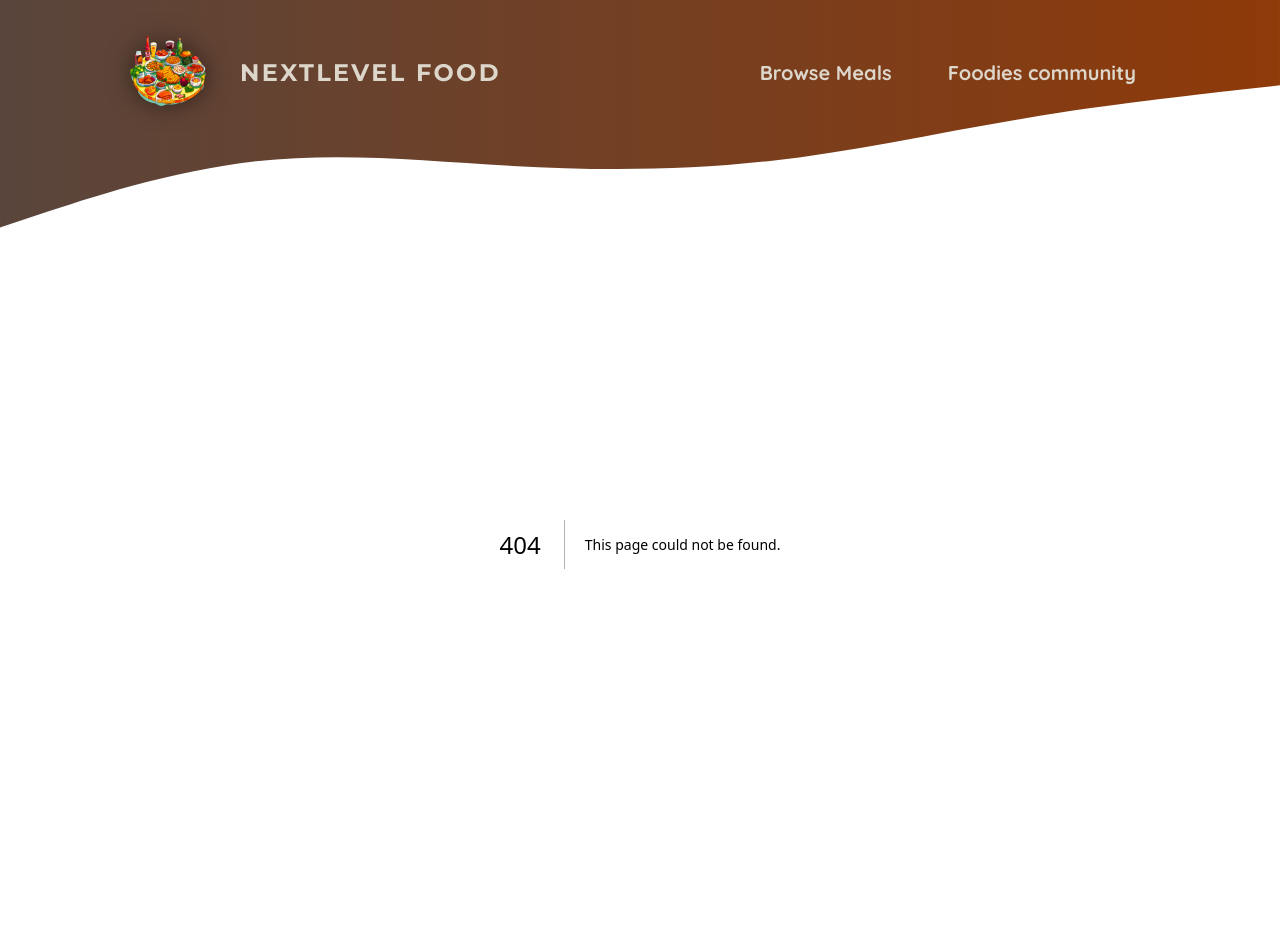
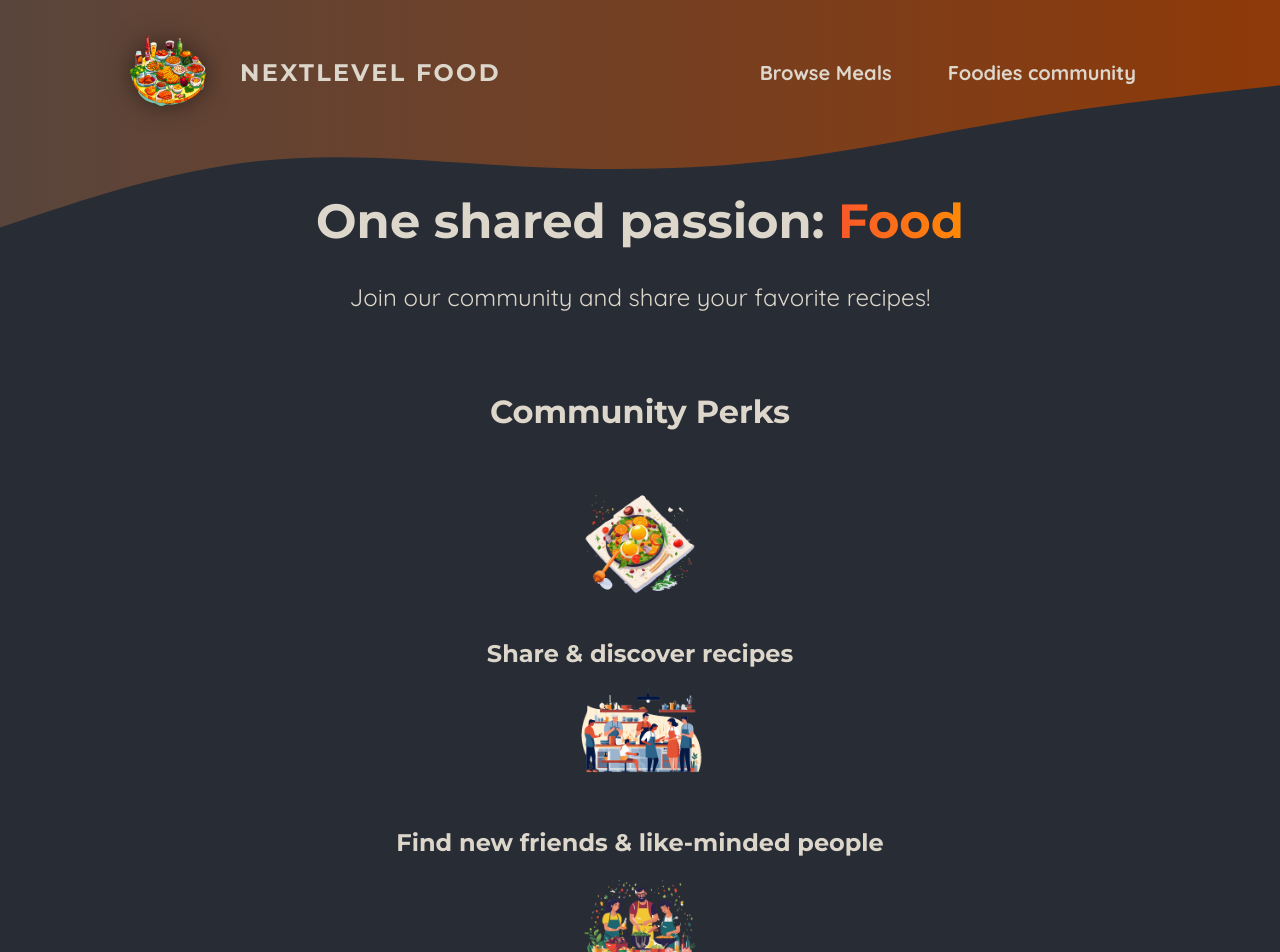
Before and after one commit to cristian-corbalan/the-foodies-app, a Next.js app: page /community in a window 1280 px wide. Before the commit this address had no page. Shown: the top 952 px of the page. Built offline with nearby package versions, Linux system fonts and the light colour scheme.

Commit message:
Create community page

```diff
--- /dev/null
+++ b/app/community/page.js
@@ -0,0 +1,40 @@
+import Image from 'next/image';
+
+import mealIcon from '@/assets/icons/meal.png';
+import communityIcon from '@/assets/icons/community.png';
+import eventsIcon from '@/assets/icons/events.png';
+import classes from './page.module.css';
+
+export default function CommunityPage() {
+  return (
+    <>
+      <header className={classes.header}>
+        <h1>
+          One shared passion: <span className={classes.highlight}>Food</span>
+        </h1>
+        <p>Join our community and share your favorite recipes!</p>
+      </header>
+      <main className={classes.main}>
+        <h2>Community Perks</h2>
+
+        <ul className={classes.perks}>
+          <li>
+            <Image src={mealIcon} alt="A delicious meal" />
+            <p>Share & discover recipes</p>
+          </li>
+          <li>
+            <Image src={communityIcon} alt="A crowd of people, cooking" />
+            <p>Find new friends & like-minded people</p>
+          </li>
+          <li>
+            <Image
+              src={eventsIcon}
+              alt="A crowd of people at a cooking event"
+            />
+            <p>Participate in exclusive events</p>
+          </li>
+        </ul>
+      </main>
+    </>
+  );
+}
--- /dev/null
+++ b/app/community/page.module.css
@@ -0,0 +1,61 @@
+.header {
+  gap: 3rem;
+  margin: 3rem auto 5rem auto;
+  width: 90%;
+  max-width: 75rem;
+  color: #ddd6cb;
+  font-size: 1.5rem;
+  text-align: center;
+}
+
+.header h1 {
+  font-family: 'Montserrat', sans-serif;
+}
+
+.highlight {
+  background: linear-gradient(90deg, #f9572a, #ff8a05);
+  background-clip: text;
+  -webkit-background-clip: text;
+  -webkit-text-fill-color: transparent;
+}
+
+.main {
+  width: 90%;
+  max-width: 40rem;
+  margin: 0 auto;
+  text-align: center;
+}
+
+.main h2 {
+  font-family: 'Montserrat', sans-serif;
+  font-size: 2rem;
+  margin-bottom: 3rem;
+  color: #ddd6cb;
+}
+
+.perks {
+  list-style: none;
+  margin: 3rem 0;
+  padding: 0;
+}
+
+.perks li {
+  display: flex;
+  flex-direction: column;
+  align-items: center;
+  gap: 2rem;
+}
+
+.perks img {
+  width: 8rem;
+  height: 8rem;
+  object-fit: contain;
+}
+
+.perks p {
+  font-family: 'Montserrat', sans-serif;
+  font-size: 1.5rem;
+  font-weight: bold;
+  margin: 0;
+  color: #ddd6cb;
+}
```
